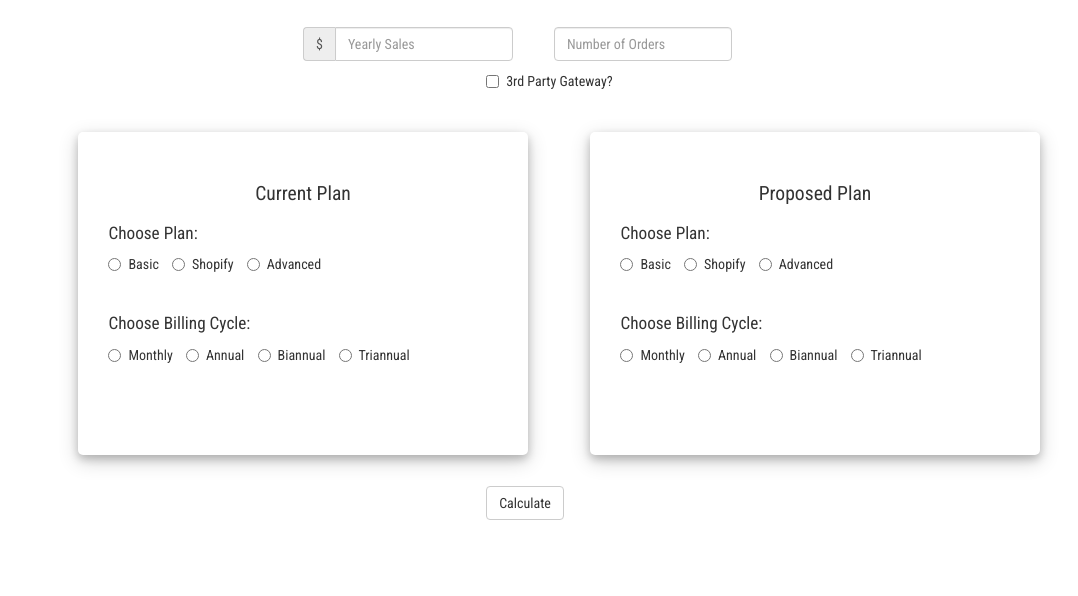
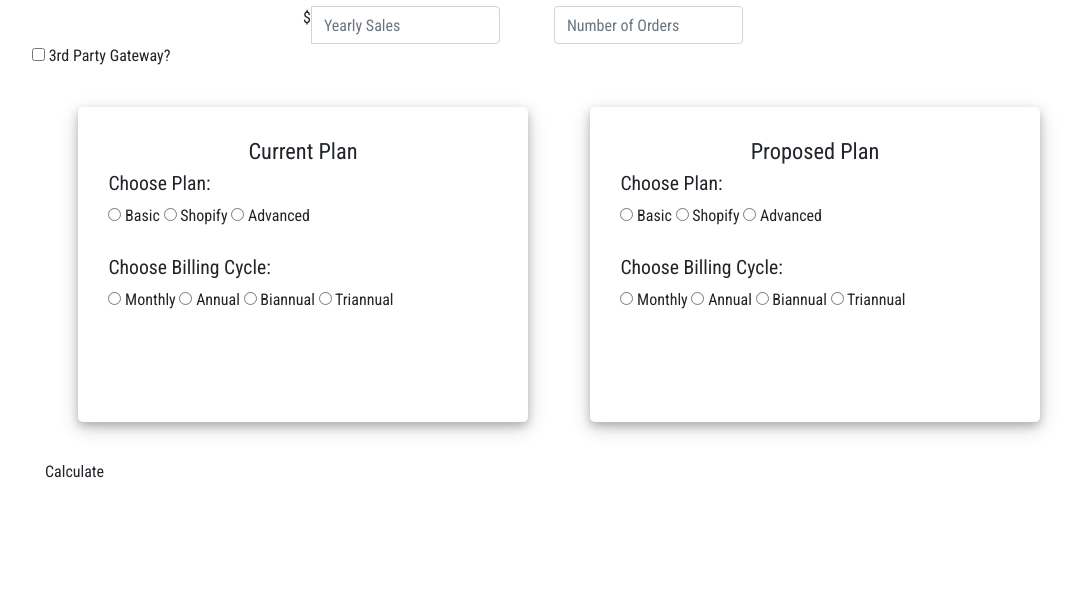
Before and after one commit to klaliberte/shopify-plan-calculator, a plain HTML site: page calcApp/index.html in a window 1280 px wide. Shown: the part 204-800 px from the top of the page, without its empty margins (81-1159 px from the left). Drawn offline with nearby package versions, Linux system fonts and the light colour scheme.

Commit message:
Update index.html

```diff
--- a/calcApp/index.html
+++ b/calcApp/index.html
@@ -4,7 +4,7 @@
 	<meta charset="UTF-8">
 	<title>Shopify Plan Pricing Calculator</title>
 
-	<link rel="stylesheet" href="https://netdna.bootstrapcdn.com/bootstrap/3.0.0/css/bootstrap.min.css">
+	<link rel="stylesheet" href="https://stackpath.bootstrapcdn.com/bootstrap/4.3.1/css/bootstrap.min.css">
 	<link rel="icon" type="image/png" href="assets/shopify-favicon.png">
 	<link href="https://fonts.googleapis.com/css?family=Roboto+Condensed" rel="stylesheet">
 	<link rel="stylesheet" href="css/base.css">
```
